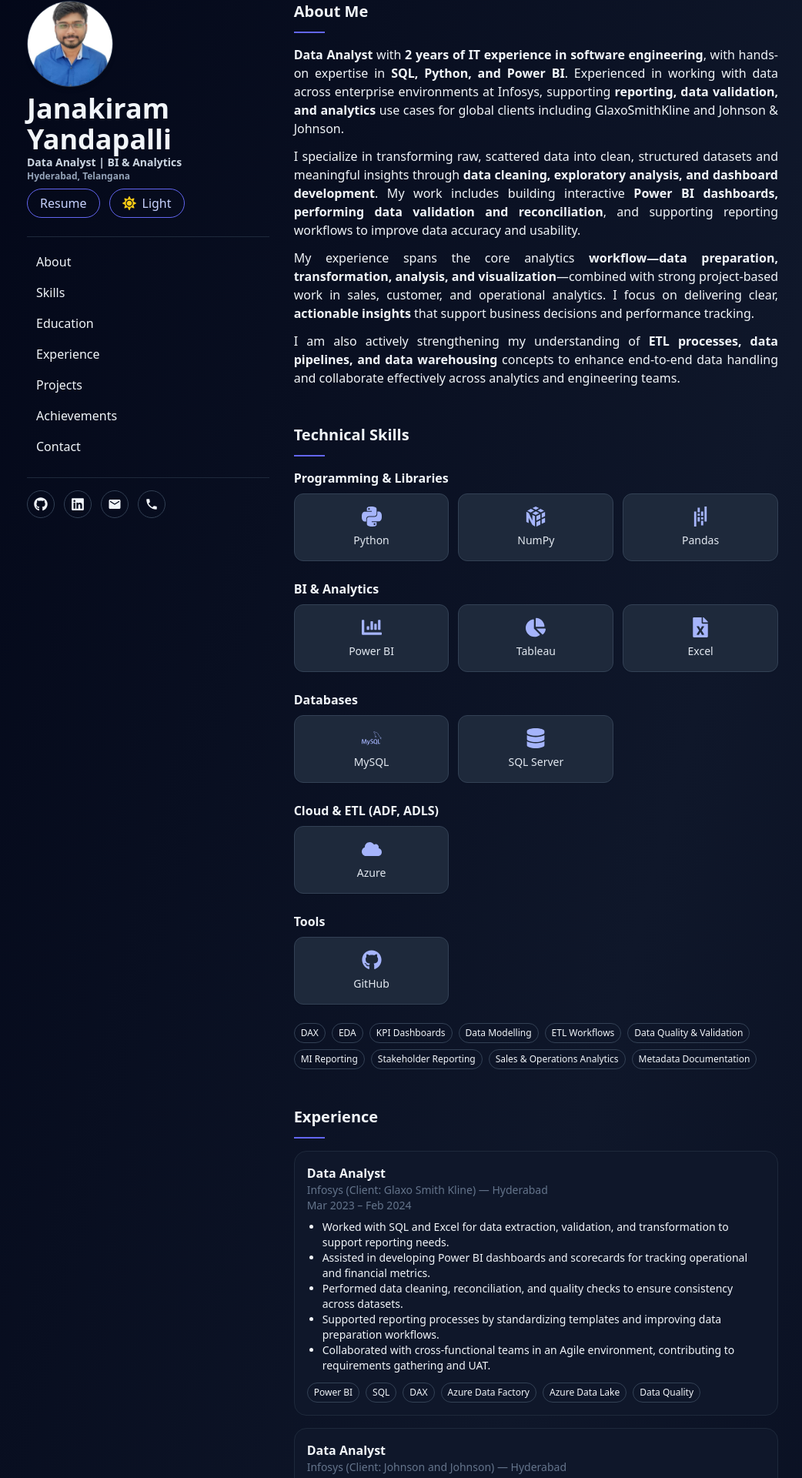
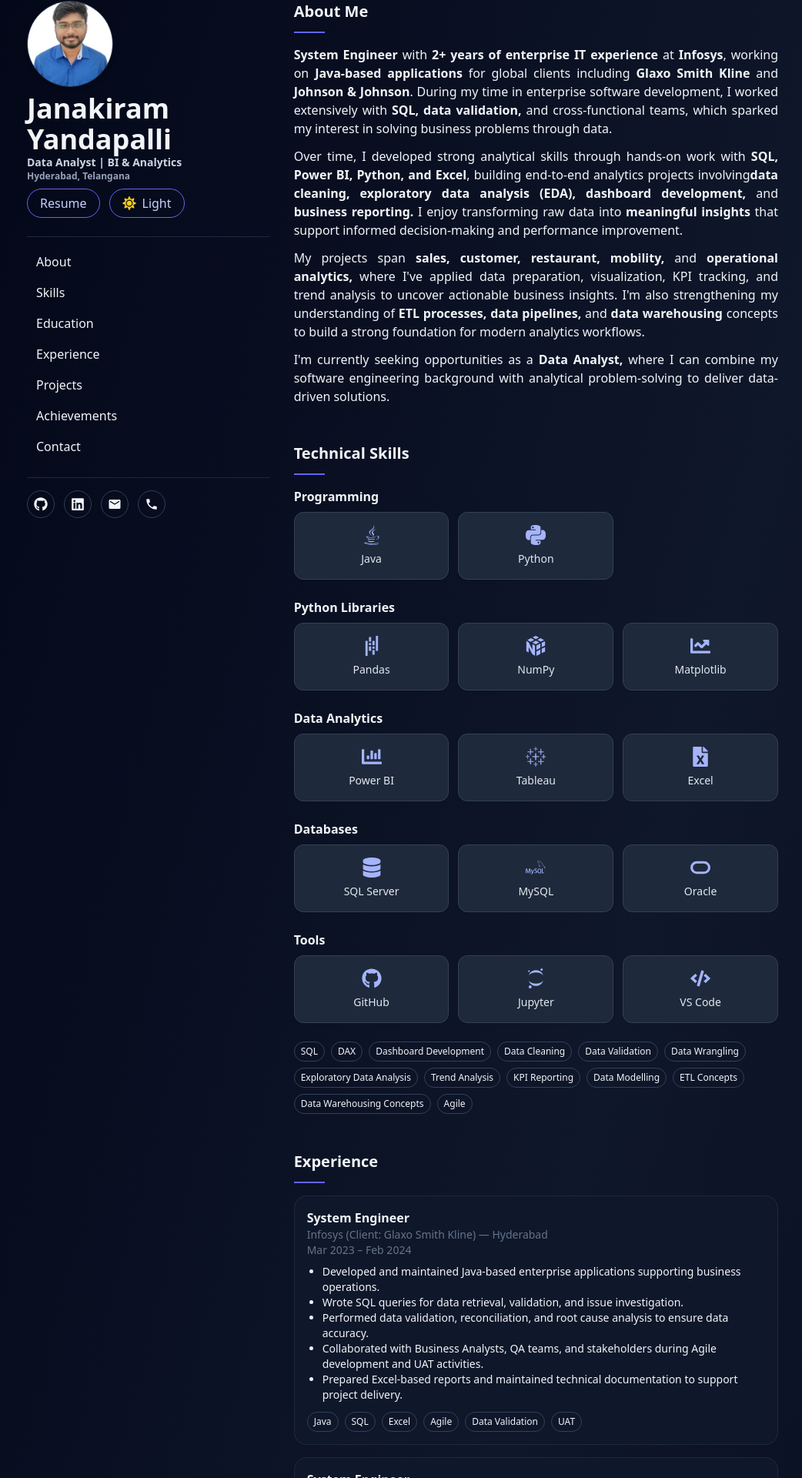
Before and after one commit to yan-jan-ram/portfolio, a React (Vite) app: page / in a window 1280 px wide. Shown: the part 39-1959 px from the top of the page at 77% size, without its empty margins (117-1159 px from the left). Built offline with nearby package versions, Linux system fonts and the light colour scheme; the HTML template or start-up script is replaced by a standard one.

Commit message:
Updated portfolio

```diff
--- a/src/App.jsx
+++ b/src/App.jsx
@@ -1,9 +1,17 @@
 import React, { useState } from 'react'
 
-// SimpleIcons (these exist in all versions)
-import { SiPython, SiPandas, SiNumpy, SiMysql } from 'react-icons/si'
+// SimpleIcons
+import {
+  SiPython,
+  SiPandas,
+  SiNumpy,
+  SiMysql,
+  SiOracle,
+  SiTableau,
+  SiJupyter,
+} from 'react-icons/si'
 
-// FontAwesome (always safe)
+// FontAwesome
 import {
   FaGithub,
   FaLinkedin,
@@ -14,7 +22,10 @@
   FaFileExcel,
   FaSun,
   FaMoon,
-  FaExternalLinkAlt
+  FaExternalLinkAlt,
+  FaJava,
+  FaCode,
+  FaChartLine
 } from 'react-icons/fa'
 
 import { MdEmail, MdPhone } from 'react-icons/md'
@@ -29,38 +40,45 @@
   { id: 'contact', label: 'Contact' }
 ]
 
-// Skills grouped for UI
 const skillGroups = [
   {
-    title: 'Programming & Libraries',
+    title: 'Programming',
     items: [
-      { label: 'Python', icon: SiPython },
-      { label: 'NumPy', icon: SiNumpy },
-      { label: 'Pandas', icon: SiPandas }
+      { label: 'Java', icon: FaJava },
+      { label: 'Python', icon: SiPython }
     ]
   },
   {
-    title: 'BI & Analytics',
+    title: 'Python Libraries',
+    items: [
+      { label: 'Pandas', icon: SiPandas },
+      { label: 'NumPy', icon: SiNumpy },
+      { label: 'Matplotlib', icon: FaChartLine }
+    ]
+  },
+  {
+    title: 'Data Analytics',
     items: [
       { label: 'Power BI', icon: FaChartBar },
-      { label: 'Tableau', icon: FaChartPie },
+      { label: 'Tableau', icon: SiTableau },
       { label: 'Excel', icon: FaFileExcel }
     ]
   },
   {
     title: 'Databases',
     items: [
+      { label: 'SQL Server', icon: FaDatabase },
       { label: 'MySQL', icon: SiMysql },
-      { label: 'SQL Server', icon: FaDatabase }
+      { label: 'Oracle', icon: SiOracle }
     ]
   },
   {
-    title: 'Cloud & ETL (ADF, ADLS)',
-    items: [{ label: 'Azure', icon: FaCloud }]
-  },
-  {
     title: 'Tools',
-    items: [{ label: 'GitHub', icon: FaGithub }]
+    items: [
+      { label: 'GitHub', icon: FaGithub },
+      { label: 'Jupyter', icon: SiJupyter },
+      { label: 'VS Code', icon: FaCode }
+    ]
   }
 ]
 
@@ -83,39 +101,32 @@
 
 const experience = [
   {
-    role: 'Data Analyst',
+    role: 'System Engineer',
     company: 'Infosys (Client: Glaxo Smith Kline)',
     location: 'Hyderabad',
     period: 'Mar 2023 – Feb 2024',
     bullets: [
-      'Worked with SQL and Excel for data extraction, validation, and transformation to support reporting needs.',
-      'Assisted in developing Power BI dashboards and scorecards for tracking operational and financial metrics.',
-      'Performed data cleaning, reconciliation, and quality checks to ensure consistency across datasets.',
-      'Supported reporting processes by standardizing templates and improving data preparation workflows.',
-      'Collaborated with cross-functional teams in an Agile environment, contributing to requirements gathering and UAT.'
+      'Developed and maintained Java-based enterprise applications supporting business operations.',
+      'Wrote SQL queries for data retrieval, validation, and issue investigation.',
+      'Performed data validation, reconciliation, and root cause analysis to ensure data accuracy.',
+      'Collaborated with Business Analysts, QA teams, and stakeholders during Agile development and UAT activities.',
+      'Prepared Excel-based reports and maintained technical documentation to support project delivery.'
     ],
-    tags: [
-      'Power BI',
-      'SQL',
-      'DAX',
-      'Azure Data Factory',
-      'Azure Data Lake',
-      'Data Quality'
-    ]
+    tags: ['Java', 'SQL', 'Excel', 'Agile', 'Data Validation', 'UAT']
   },
   {
-    role: 'Data Analyst',
+    role: 'System Engineer',
     company: 'Infosys (Client: Johnson and Johnson)',
     location: 'Hyderabad',
     period: 'Jan 2022 – Feb 2023',
     bullets: [
-      'Performed data profiling, validation, and reconciliation to maintain data accuracy and consistency.',
-      'Supported development of Power BI dashboards and DAX-based reports for tracking sales and KPI metrics.',
-      'Assisted in data preparation and transformation for analysis using SQL and Excel.',
-      'Created and maintained documentation, metadata, and data dictionaries for reporting processes.',
-      'Provided ad-hoc data analysis and support to business teams for troubleshooting and insights.'
+      'Contributed to the development and enhancement of enterprise Java applications.',
+      'Used SQL to retrieve, validate, and analyze application data during development and testing.',
+      'Assisted in data reconciliation and troubleshooting to resolve application and data-related issues.',
+      'Worked closely with cross-functional teams to gather requirements and deliver software enhancements.',
+      'Created and maintained technical documentation for application features and support activities.'
     ],
-    tags: ['SQL', 'Power BI', 'DAX', 'Data Cleansing', 'ETL Workflows']
+    tags: ['Java', 'SQL', 'Excel', 'Agile', 'Documentation']
   }
 ]
 
@@ -175,7 +186,7 @@
 ]
 
 const achievements = [
-  'Received client appreciation (2023) for delivering Power BI dashboards used by sales and operations leadership.',
+  'Received Client Appreciation Award for timely delivery and contribution to enterprise application support.',
   'Successfully completed multiple end-to-end data analysis projects involving SQL, Python, and Power BI.'
 ]
 
@@ -324,34 +335,42 @@
           <main className='lg:w-2/3 space-y-12'>
             <Section id='about' title='About Me'>
               <p style={{ textAlign: 'justify' }} className='mt-3'>
-                <b>Data Analyst</b> with <b>2 years of IT experience in software
-                engineering</b>, with hands-on expertise in <b>SQL, Python, and Power
-                BI</b>. Experienced in working with data across enterprise
-                environments at Infosys, supporting <b>reporting, data validation,
-                and analytics</b> use cases for global clients including
-                GlaxoSmithKline and Johnson & Johnson.
+                <b>System Engineer</b> with{' '}
+                <b>2+ years of enterprise IT experience</b> at <b>Infosys</b>,
+                working on <b>Java-based applications</b> for global clients
+                including
+                <b> Glaxo Smith Kline </b>and<b> Johnson & Johnson</b>. During
+                my time in enterprise software development, I worked extensively
+                with <b>SQL, data validation,</b> and cross-functional teams,
+                which sparked my interest in solving business problems through
+                data.
               </p>
               <p style={{ textAlign: 'justify' }} className='mt-3'>
-                I specialize in transforming raw, scattered data into clean,
-                structured datasets and meaningful insights through <b>data
-                cleaning, exploratory analysis, and dashboard development</b>. My
-                work includes building interactive <b>Power BI dashboards,
-                performing data validation and reconciliation</b>, and supporting
-                reporting workflows to improve data accuracy and usability.
+                Over time, I developed strong analytical skills through hands-on
+                work with <b>SQL, Power BI, Python, and Excel</b>, building
+                end-to-end analytics projects involving
+                <b>
+                  data cleaning, exploratory data analysis (EDA), dashboard
+                  development,{' '}
+                </b>
+                and<b> business reporting.</b> I enjoy transforming raw data
+                into <b>meaningful insights</b> that support informed
+                decision-making and performance improvement.
               </p>
               <p style={{ textAlign: 'justify' }} className='mt-3'>
-                My experience spans the core analytics <b>workflow—data
-                preparation, transformation, analysis, and
-                visualization</b>—combined with strong project-based work in sales,
-                customer, and operational analytics. I focus on delivering
-                clear, <b>actionable insights</b> that support business decisions and
-                performance tracking.
+                My projects span <b>sales, customer, restaurant, mobility, </b>
+                and<b> operational analytics, </b>
+                where I've applied data preparation, visualization, KPI
+                tracking, and trend analysis to uncover actionable business
+                insights. I'm also strengthening my understanding of
+                <b> ETL processes, data pipelines, </b>and
+                <b> data warehousing</b> concepts to build a strong foundation
+                for modern analytics workflows.
               </p>
               <p style={{ textAlign: 'justify' }} className='mt-3'>
-                I am also actively strengthening my understanding of <b>ETL
-                processes, data pipelines, and data warehousing</b> concepts to
-                enhance end-to-end data handling and collaborate effectively
-                across analytics and engineering teams.
+                I'm currently seeking opportunities as a <b>Data Analyst,</b>{' '}
+                where I can combine my software engineering background with
+                analytical problem-solving to deliver data-driven solutions.
               </p>
             </Section>
 
@@ -375,16 +394,19 @@
                 {/* Extra skill tags */}
                 <div className='flex flex-wrap gap-2 mt-3 text-xs'>
                   {[
+                    'SQL',
                     'DAX',
-                    'EDA',
-                    'KPI Dashboards',
+                    'Dashboard Development',
+                    'Data Cleaning',
+                    'Data Validation',
+                    'Data Wrangling',
+                    'Exploratory Data Analysis',
+                    'Trend Analysis',
+                    'KPI Reporting',
                     'Data Modelling',
-                    'ETL Workflows',
-                    'Data Quality & Validation',
-                    'MI Reporting',
-                    'Stakeholder Reporting',
-                    'Sales & Operations Analytics',
-                    'Metadata Documentation'
+                    'ETL Concepts',
+                    'Data Warehousing Concepts',
+                    'Agile'
                   ].map(tag => (
                     <span
                       key={tag}
```
Also changed, not shown: 1 other file (tests, documents, lock files or other folders). Lines whose indentation alone changed are shown as unchanged.
